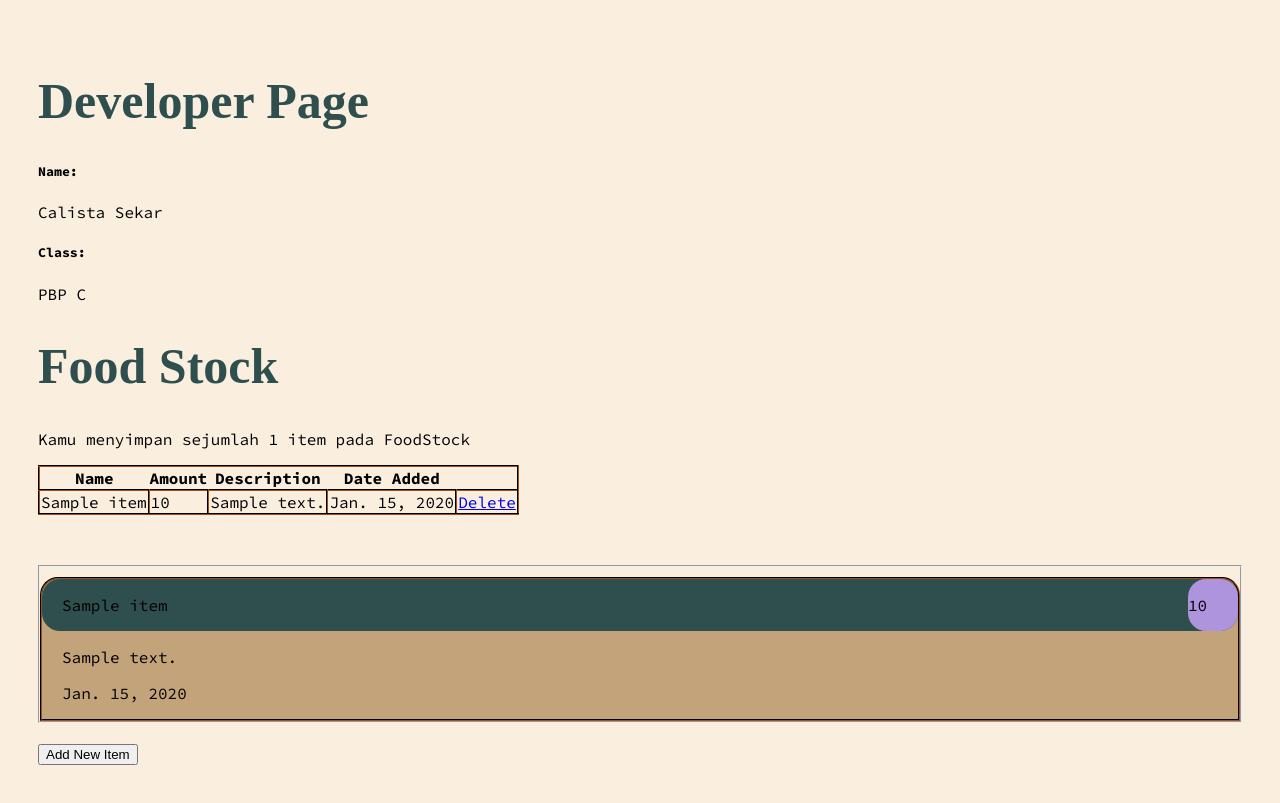
After one commit to striveries/foodstock, a Django app: page / in a window 1280 px wide. The commit adds this page. Run offline with Django 4.2, Linux system fonts and the light colour scheme; tables that the repository leaves empty hold one stand-in row (values such as "Sample post"); some web fonts are replaced.

Commit message:
tugas 3 not final

```diff
--- a/foodstock/settings.py
+++ b/foodstock/settings.py
@@ -55,7 +55,7 @@ ROOT_URLCONF = 'foodstock.urls'
 TEMPLATES = [
     {
         'BACKEND': 'django.template.backends.django.DjangoTemplates',
-        'DIRS': [],
+        'DIRS': [BASE_DIR / 'templates'],
         'APP_DIRS': True,
         'OPTIONS': {
             'context_processors': [
--- a/foodstock/urls.py
+++ b/foodstock/urls.py
@@ -18,6 +18,6 @@ from django.contrib import admin
 from django.urls import path, include
 
 urlpatterns = [
+    path('', include('main.urls')),
     path('admin/', admin.site.urls),
-    path('main/', include('main.urls')),
 ]
--- a/main/models.py
+++ b/main/models.py
@@ -2,5 +2,6 @@ from django.db import models
 
 class Items(models.Model):
     item_name = models.CharField(max_length=255)
+    date_added = models.DateField(auto_now_add=True)
     amount = models.IntegerField()
     description = models.TextField()
--- a/main/templates/main.html
+++ b/main/templates/main.html
@@ -1,13 +1,68 @@
-<h1>Developer Page</h1>
+{% extends 'base.html' %}
 
-<h5>Name: </h5>
-<p>{{ name }}</p> <!-- Ubahlah sesuai dengan nama kamu -->
-<h5>Class: </h5>
-<p>{{ class }}</p> <!-- Ubahlah sesuai dengan kelas kamu -->
+{% block content %}
 
-<h1>FoodStock</h1>
+        <h1>Developer Page</h1>
 
-<h5>Item Name: </h5>
-<p>{{ item_name }}</p> <!-- Ubahlah sesuai dengan nama kamu -->
-<h5>Amount: </h5>
-<p>{{ amount }}</p> <!-- Ubahlah sesuai dengan kelas kamu -->
+        <h5>Name: </h5>
+        <p>{{ name }}</p> <!-- Ubahlah sesuai dengan nama kamu -->
+        <h5>Class: </h5>
+        <p>{{ class }}</p> <!-- Ubahlah sesuai dengan kelas kamu -->
+
+        <h1>Food Stock</h1>
+
+        <p>Kamu menyimpan sejumlah {{count_item}} item pada FoodStock</p>
+
+
+        <table>
+            <tr>
+                <th>Name</th>
+                <th>Amount</th>
+                <th>Description</th>
+                <th>Date Added</th>
+            </tr>
+
+            {% comment %} Berikut cara memperlihatkan data produk di bawah baris ini {% endcomment %}
+
+            {% for item in items %}
+                <tr>
+                    <td>{{item.item_name}}</td>
+                    <td>{{item.amount}}</td>
+                    <td>{{item.description}}</td>
+                    <td>{{item.date_added}}</td>
+                    <td>
+                        <a href="{% url 'main:delete_item' item.id %}">Delete</a>
+                    </td>
+
+                </tr>
+            {% endfor %}
+        </table>
+
+        <div class="items-div">
+            {% for item in items %}
+            <div class='item'>
+                <div class="item-head">
+                    <p>{{item.item_name}}</p>
+                    <div class="amount-div">
+                        <p>{{item.amount}}</p>
+                    </div>
+                </div>
+                <div class='desc-div'>
+                    <p>{{item.description}}</p>
+                    <p>{{item.date_added}}</p>
+                </div>
+            </div>
+            {% endfor %}
+        </div>
+
+        <br />
+
+        <a href="{% url 'main:create_item' %}">
+            <button>
+                Add New Item
+            </button>
+        </a>
+
+
+
+{% endblock content %}
--- a/main/urls.py
+++ b/main/urls.py
@@ -1,8 +1,15 @@
 from django.urls import path
-from main.views import show_main
+from main.views import show_main, create_item, show_html, show_xml, show_json, show_xml_by_id, show_json_by_id, delete_item
 
 app_name = 'main'
 
 urlpatterns = [
     path('', show_main, name='show_main'),
+    path('create-item', create_item, name='create_item'),
+    path('html/', show_html, name='show_html'),
+    path('xml/', show_xml, name='show_xml'),
+    path('json/', show_json, name='show_json'),
+    path('xml/<int:id>/', show_xml_by_id, name='show_xml_by_id'),
+    path('json/<int:id>/', show_json_by_id, name='show_json_by_id'),
+    path('delete/<int:item_id>/', delete_item, name='delete_item'),
 ]
--- a/main/views.py
+++ b/main/views.py
@@ -1,13 +1,75 @@
+from django.http import HttpResponse
+from django.core import serializers
+from django.http import HttpResponseRedirect
+from main.forms import ItemForm
+from main.models import Items
+from django.urls import reverse
 from django.shortcuts import render
+from django.shortcuts import get_object_or_404
 
 # Create your views here.
+
 def show_main(request):
+    items = Items.objects.all()
     context = {
         'name': 'Calista Sekar',
         'class': 'PBP C',
-        'item_name' : 'wortel',
-        'amount' : '2',
-
+        'items' : items,
+        'count_item' : len(items)
     }
 
     return render(request, "main.html", context)
+
+def create_item(request):
+    form = ItemForm(request.POST or None)
+
+    if form.is_valid() and request.method == "POST":
+        form.save()
+        return HttpResponseRedirect(reverse('main:show_main'))
+
+    context = {'form': form}
+    return render(request, "create_item.html", context)
+
+def delete_item(request, item_id):
+    # Get the item object to delete
+    item = get_object_or_404(Items, pk=item_id)
+
+    if request.method == 'POST':
+        # Delete the item if the request method is POST
+        item.delete()
+        return HttpResponseRedirect(reverse('main:show_main'))
+
+    # Render a confirmation page with a form to confirm deletion
+    context = {'item': item}
+    return render(request, 'delete_item.html', context)
+
+# def show_html(request):
+#     items = Items.objects.all()
+#     context = {'items': items}
+#     return render(request, "items.html", context)
+
+def show_html(request):
+    data = Items.objects.all()
+    html_data = serializers.serialize("html", data)
+
+    # Escape HTML tags and wrap in <pre> for formatting
+    escaped_html = '<pre>' + html_data.replace('<', '&lt;').replace('>', '&gt;') + '</pre>'
+
+    return HttpResponse(escaped_html, content_type="text/html")
+
+
+def show_xml(request):
+    data = Items.objects.all()
+    return HttpResponse(serializers.serialize("xml", data), content_type="application/xml")
+
+def show_json(request):
+    data = Items.objects.all()
+    return HttpResponse(serializers.serialize("json", data), content_type="application/json")
+
+def show_xml_by_id(request, id):
+    data = Items.objects.filter(pk=id)
+    return HttpResponse(serializers.serialize("xml", data), content_type="application/xml")
+
+def show_json_by_id(request, id):
+    data = Items.objects.filter(pk=id)
+    return HttpResponse(serializers.serialize("json", data), content_type="application/json")
--- /dev/null
+++ b/templates/base.html
@@ -0,0 +1,79 @@
+{% load static %}
+<!DOCTYPE html>
+<html lang="en">
+    <head>
+        <meta charset="UTF-8" />
+        <meta
+            name="viewport"
+            content="width=device-width, initial-scale=1.0"
+        />
+        <link rel="preconnect" href="https://fonts.googleapis.com">
+        <link rel="preconnect" href="https://fonts.gstatic.com" crossorigin>
+        <link href="https://fonts.googleapis.com/css2?family=Source+Code+Pro:ital,wght@0,300;0,400;0,700;1,300;1,400;1,700&display=swap" rel="stylesheet">
+        <style>
+            @font-face {
+                font-family: Franchise;
+                src: url(Franchise.ttf);
+            }
+
+            h1 {
+                color: darkslategray;
+                font-family: Franchise;
+                font-size: 50px;
+            }
+            body {
+                background-color: rgb(250, 239, 223);
+                font-family: 'Source Code Pro';
+                padding: 30px;
+            }
+            table, td {
+                border: 2px groove rgb(71, 37, 11);
+                border-collapse: collapse;
+            }
+            .items-div{
+                border: 2px groove;
+                margin-top: 50px;
+
+            }
+            .item {
+                border: 2px groove;
+                border-top-left-radius: 18px;
+                border-top-right-radius: 18px;
+                border: 2px groove rgb(71, 37, 11);
+
+                background-color: rgb(195, 163, 121);
+                margin-top: 10px;
+            }
+            .item-head {
+                display: grid;
+                grid-template-columns: 1fr 50px;
+                background-color: darkslategray;
+                border-radius: 18px;
+            }
+            .desc-div {
+
+            }
+            .amount-div {
+                background-color: rgb(174, 148, 221);
+                border-radius: 18px;
+
+            }
+
+            .item-head, .desc-div {
+                padding-left: 20px;
+            }
+
+
+
+        </style>
+
+
+        {% block meta %}
+        {% endblock meta %}
+    </head>
+
+    <body>
+        {% block content %}
+        {% endblock content %}
+    </body>
+</html>
```
Also changed, not shown: main/forms.py (added, +7 -0 lines), main/templates/create_item.html (added, +19 -0 lines), main/templates/delete_item.html (added, +8 -0 lines), main/templates/items.html (added, +28 -0 lines), README.md, postman_html.png (added), postman_json.png (added), postman_jsonbyid.png (added), postman_xml.png (added), postman_xmlbyid.png (added).
